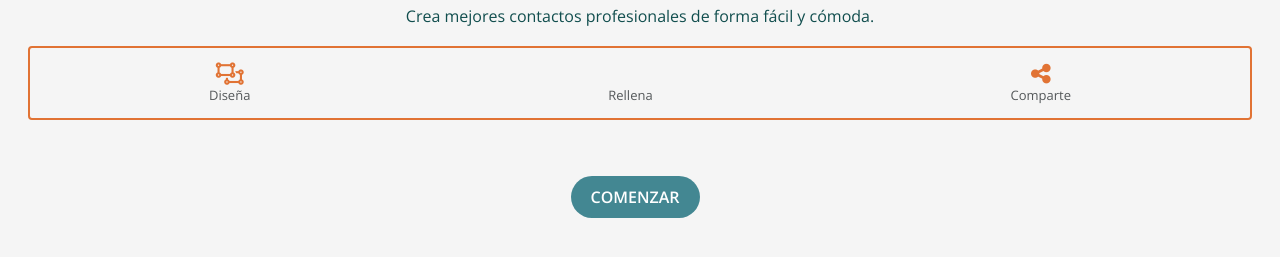
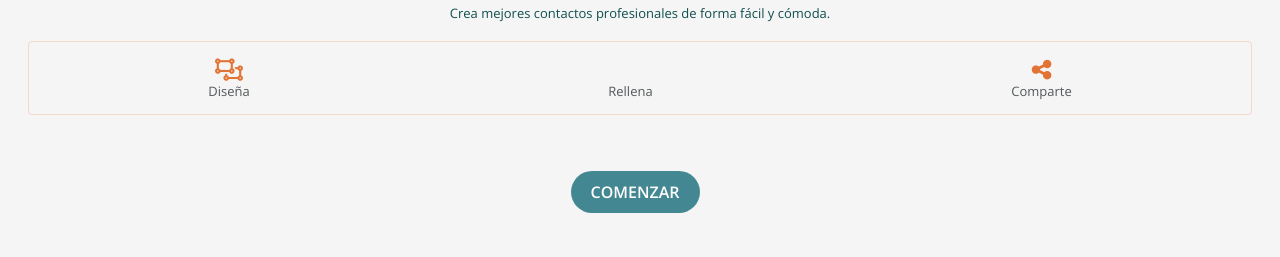
Before and after one commit to Adalab/project-promo-s-module-2-team-1, a website: page src/html/index.html in a window 1280 px wide. Shown: the part 171-428 px from the top of the page. Drawn offline with nearby package versions, Linux system fonts and the light colour scheme; files that its build step writes are made by us from their sources; some icons are missing; files whose address does not match are found by name.

Commit message:
change main

```diff
--- a/src/scss/layout/_main.scss
+++ b/src/scss/layout/_main.scss
@@ -16,7 +16,7 @@
   &--section1__paragraph {
     font-family: $font-open;
     color: $dark-green;
-    font-size: 16px;
+    font-size: 13px;
     margin: 25px 28px 17.8px 28px;
     line-height: 1.5;
   }
@@ -26,7 +26,7 @@
     justify-content: space-around;
     align-items: center;
     margin: 0 28px 17.8px 28px;
-    border: solid 2px $dull-orange;
+    border: solid 1.6px rgba(225, 115, 52, 0.21);
     height: 74px;
     border-radius: 4px;
 
```
